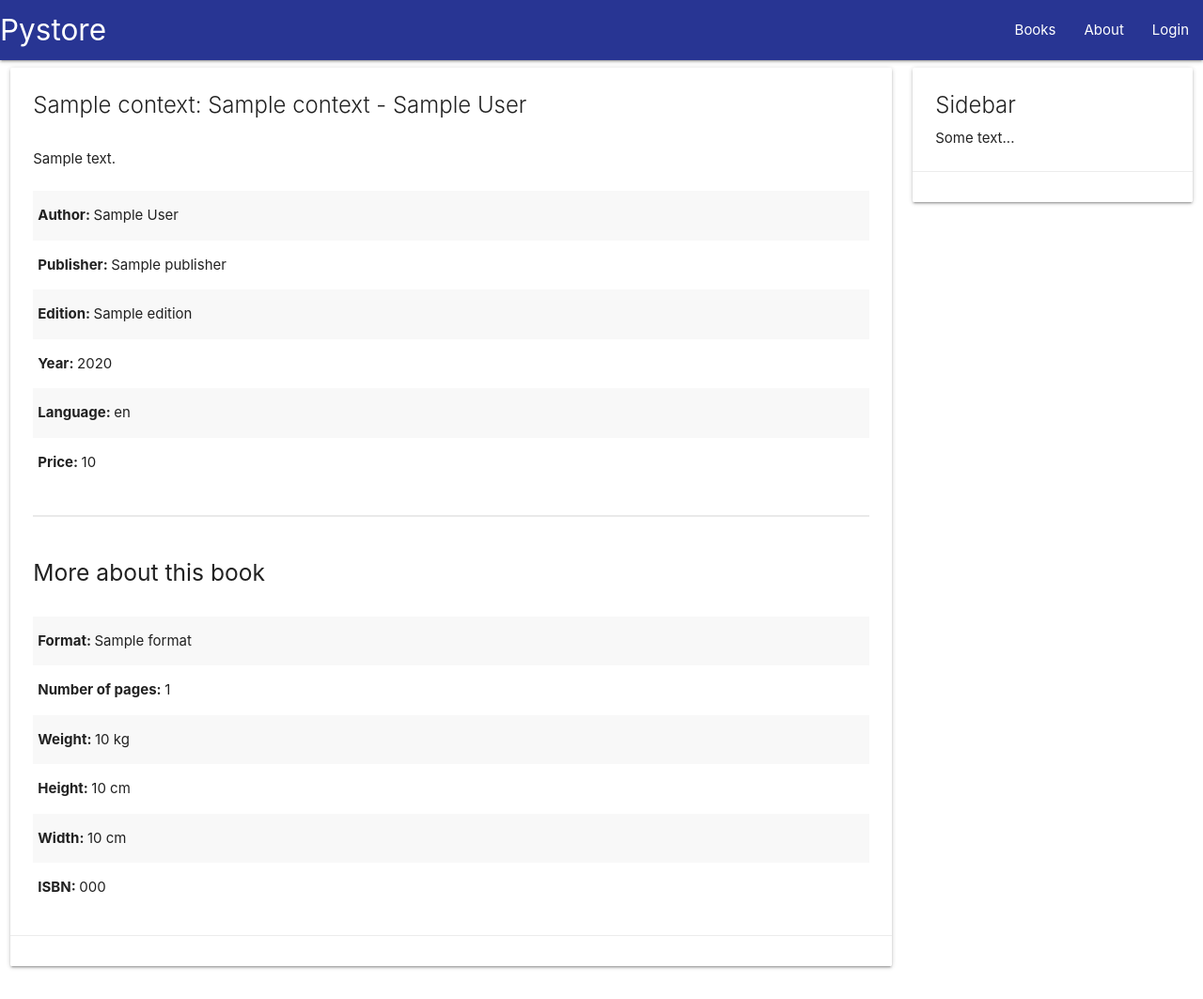
After one commit to Cledersonbc/pybookstore, a Python web app: template templates/readbook.html in a window 1280 px wide. The commit adds this page. Shown: the whole page at 94% size. Run offline with Jinja, Linux system fonts and the light colour scheme; the template is opened without the code that fills it: most values are stand-ins (such as "Sample title", 1, 10 or a date in 2020).

Commit message:
View book page

```diff
--- a/config/api/swagger.yml
+++ b/config/api/swagger.yml
@@ -77,7 +77,9 @@ paths:
             properties:
               id:
                 type: integer
-              name:
+              title:
+                type: string
+              subtitle:
                 type: string
               price:
                 type: number
--- a/example/books.json
+++ b/example/books.json
@@ -1,6 +1,7 @@
 {
   "id": 1,
-  "name": "Homo Deus",
+  "title": "Homo Deus",
+  "subtitle": "Uma breve história do amanhã",
   "price": 47.90,
   "height": 23.00,
   "width": 16.00,
--- a/requirements.txt
+++ b/requirements.txt
@@ -14,5 +14,6 @@ openapi-spec-validator==0.2.4
 PyYAML>=4.2b1
 requests==2.21.0
 six==1.12.0
+swagger-ui-bundle==0.0.3
 urllib3==1.24.1
 Werkzeug==0.14.1
--- a/static/pybookstore/css/style.css
+++ b/static/pybookstore/css/style.css
@@ -2,4 +2,12 @@
   display: flex;
   justify-content: center; }
 
+hr {
+  border-color: #e9e9e9;
+  border-width: 1px;
+  border-style: solid; }
+
+main p {
+  text-align: justify; }
+
 /*# sourceMappingURL=style.css.map */
--- a/static/pybookstore/scss/pages/__pages.scss
+++ b/static/pybookstore/scss/pages/__pages.scss
@@ -1 +1,2 @@
+@import 'all';
 @import 'newbook';
--- /dev/null
+++ b/static/pybookstore/scss/pages/_all.scss
@@ -0,0 +1,9 @@
+hr {
+	border-color: $light-gray-1;
+	border-width: 1px;
+	border-style: solid;
+}
+
+main p {
+	text-align: justify;
+}
--- a/static/pybookstore/scss/utils/__utils.scss
+++ b/static/pybookstore/scss/utils/__utils.scss
@@ -1,2 +1,3 @@
+@import 'variables/_variables';
 @import 'placeholders';
 @import 'helpers';
--- /dev/null
+++ b/static/pybookstore/scss/utils/variables/__variables.scss
@@ -0,0 +1 @@
+@import 'colors';
--- /dev/null
+++ b/static/pybookstore/scss/utils/variables/_colors.scss
@@ -0,0 +1,2 @@
+$light-gray-1: #e9e9e9;
+$light-gray-2: #cecece;
--- a/templates/base.html
+++ b/templates/base.html
@@ -25,8 +25,9 @@
 		</ul>
       </div>
 	</nav>
-
-	{% block content %}{% endblock %}
+    <main>
+	  {% block content %}{% endblock %}
+	</main>
 	<script type="text/javascript" src="{{ url_for('static', filename='vendor/materialize/js/materialize.min.js')}}"></script>
 	{% block extrabody %}{% endblock %}
   </body>
--- a/templates/home.html
+++ b/templates/home.html
@@ -38,7 +38,7 @@
 		  url: '/api/books',
 		  dataType: 'json',
 		  success: function successFunction(data) {
-			  $("#test-book").html("<a href=\"#!\" class=\"collection-item\">"+ data.name +" - "+ data.author +"</a>");
+			  $("#test-book").html("<a href=\"#!\" class=\"collection-item\">"+ data.title +" - "+ data.author +"</a>");
 		  }
 	  });
   }
--- /dev/null
+++ b/templates/readbook.html
@@ -0,0 +1,88 @@
+{% extends 'base.html' %}
+{% block title %}Pybookstore | {{ context['title'] }} - {{ context['author'] }} {% endblock %}
+{% block content %}
+
+<div class="row">
+  <div class="col s12 m9">
+    <div class="card white">
+      <div class="card-content">
+        <span class="card-title">
+		  {{ context['title'] }}{% if context['subtitle'] %}: {{ context['subtitle'] }}{% endif %}
+		  - {{ context['author'] }}
+		</span>
+		<br>
+		<p>{{ context['description'] }}</p>
+		<br>
+		<b></b>
+
+		<table class="striped">
+		  <tbody>
+			<tr><td>
+				<p><b>Author: </b> {{ context['author']}}</p>
+			</td></tr>
+			<tr><td>
+				<p><b>Publisher: </b> {{ context['publisher']}}</p>
+			</td></tr>
+			<tr><td>
+				<p><b>Edition: </b> {{ context['edition']}}</p>
+			</td></tr>
+			<tr><td>
+				<p><b>Year: </b> {{ context['year']}}</p>
+			</td></tr>
+			<tr><td>
+				<p><b>Language: </b> {{ context['language']}}</p>
+			</td></tr>
+			<tr><td>
+				<p><b>Price: </b> {{ context['price']}}</p>
+			</td></tr>
+		  </tbody>
+		</table>
+
+		<br>
+		<hr>
+		<br>
+
+		<h5>More about this book</h5>
+		<br>
+		<table class="striped">
+		  <tbody>
+			<tr><td>
+				<p><b>Format: </b> {{ context['format']}}</p>
+			</td></tr>
+			<tr><td>
+				<p><b>Number of pages: </b> {{ context['pages']}}</p>
+			</td></tr>
+			<tr><td>
+				<p><b>Weight: </b> {{ context['weight']}} kg</p>
+			</td></tr>
+			<tr><td>
+				<p><b>Height: </b> {{ context['height']}} cm</p>
+			</td></tr>
+			<tr><td>
+				<p><b>Width: </b> {{ context['width']}} cm</p>
+			</td></tr>
+			<tr><td>
+				<p><b>ISBN: </b> {{ context['isbn']}}</p>
+			</td></tr>
+		  </tbody>
+		</table>
+
+      </div>
+      <div class="card-action">
+		<!--<a href="#">This is a link</a>-->
+      </div>
+    </div>
+  </div>
+  <div class="col s12 m3">
+	<div class="card">
+      <div class="card-content">
+        <span class="card-title">Sidebar</span>
+        <p>Some text...</p>
+      </div>
+      <div class="card-action">
+        <!--<a href="#">This is a link</a>-->
+      </div>
+	</div>
+  </div>
+
+  {% endblock %}
```
Also changed, not shown: server.py (+10 -2 lines), templates/newbook.html (+10 -2 lines), README.md, api/__init__.py (added), 2 other files.
